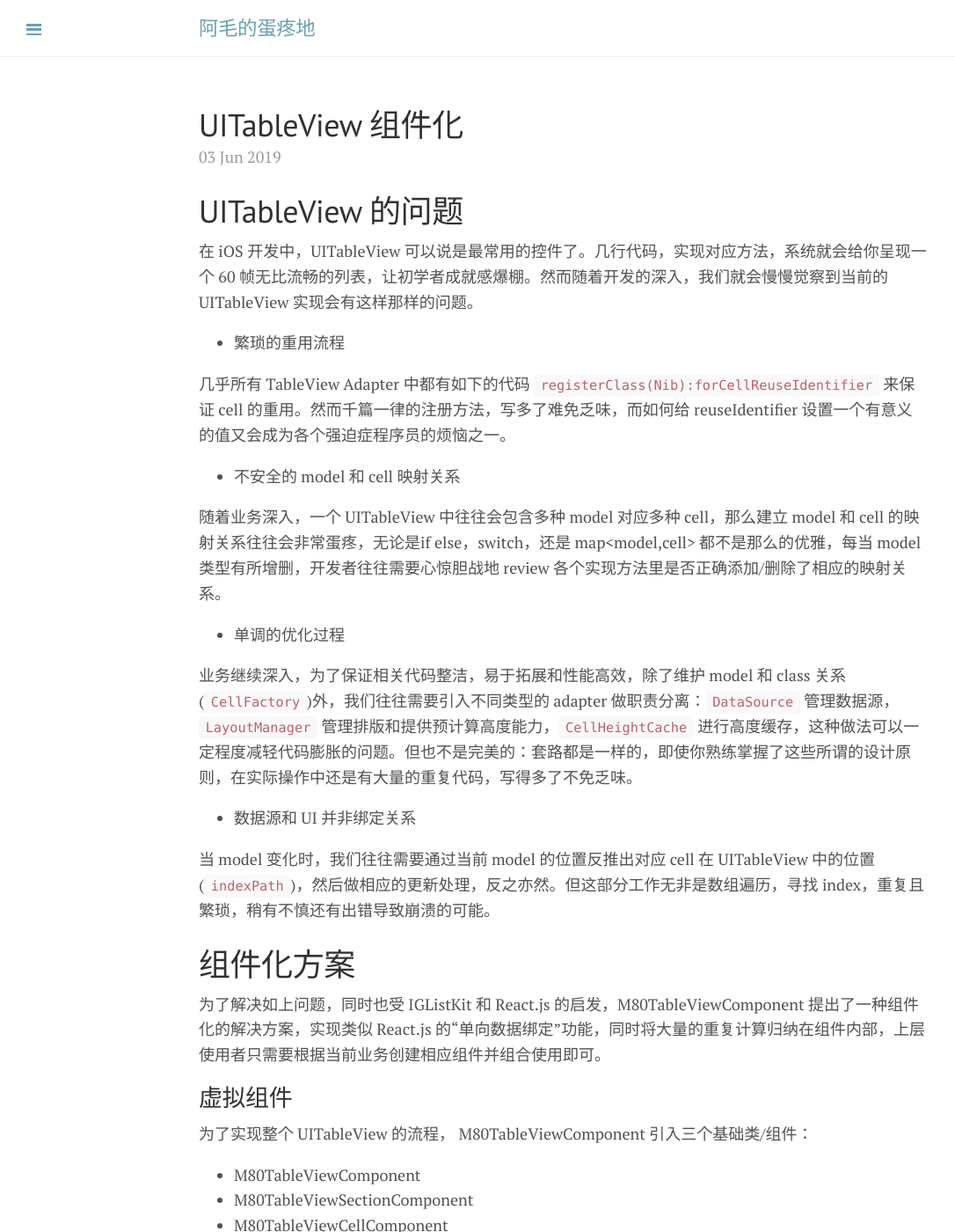
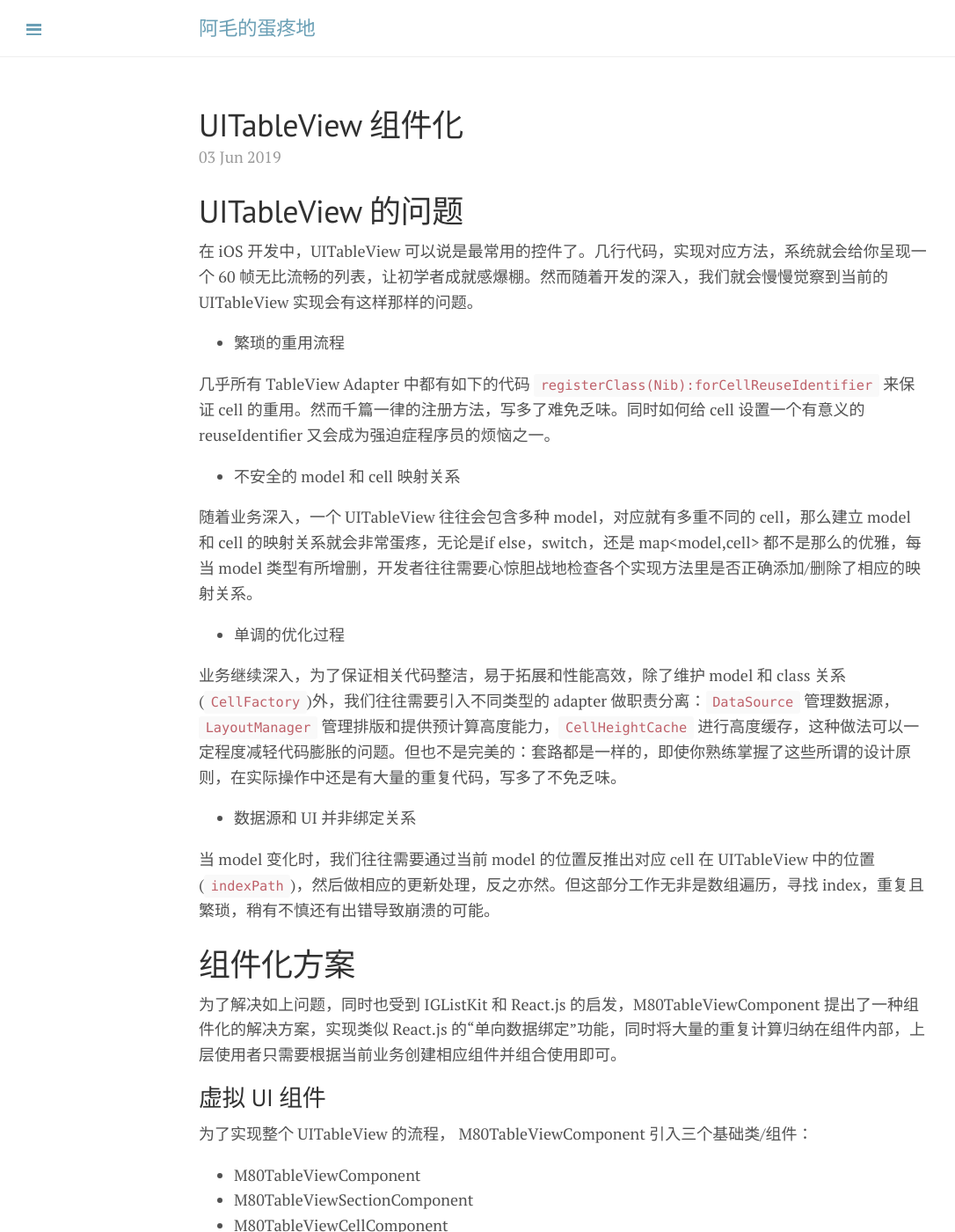
Before and after one commit to xiangwangfeng/xiangwangfeng.github.io, a Jekyll site: the page built from _posts/2019-06-03-UITableView 组件化.md, in a window 1280 px wide and 1400 px high. Shown: the whole window at 88% size, without its empty margins (0-1086 px from the left). Built offline with Jekyll 4.4.1, drawn with Linux system fonts in a browser that asks for light colours; some of the changed text lies outside the part shown.

Commit message:
Update 2019-06-03-UITableView 组件化.md

```diff
--- a/_posts/2019-06-03-UITableView 组件化.md
+++ b/_posts/2019-06-03-UITableView 组件化.md
@@ -9,15 +9,15 @@ title:  UITableView 组件化
 
 * 繁琐的重用流程
 
-几乎所有 TableView Adapter 中都有如下的代码 `registerClass(Nib):forCellReuseIdentifier` 来保证 cell 的重用。然而千篇一律的注册方法，写多了难免乏味，而如何给 reuseIdentifier 设置一个有意义的值又会成为各个强迫症程序员的烦恼之一。
+几乎所有 TableView Adapter 中都有如下的代码 `registerClass(Nib):forCellReuseIdentifier` 来保证 cell 的重用。然而千篇一律的注册方法，写多了难免乏味。同时如何给 cell 设置一个有意义的 reuseIdentifier 又会成为强迫症程序员的烦恼之一。
 
 * 不安全的 model 和 cell 映射关系
 
-随着业务深入，一个 UITableView 中往往会包含多种 model 对应多种 cell，那么建立 model 和 cell 的映射关系往往会非常蛋疼，无论是if else，switch，还是 map<model,cell> 都不是那么的优雅，每当 model 类型有所增删，开发者往往需要心惊胆战地 review 各个实现方法里是否正确添加/删除了相应的映射关系。
+随着业务深入，一个 UITableView 往往会包含多种 model，对应就有多重不同的 cell，那么建立 model 和 cell 的映射关系就会非常蛋疼，无论是if else，switch，还是 map<model,cell> 都不是那么的优雅，每当 model 类型有所增删，开发者往往需要心惊胆战地检查各个实现方法里是否正确添加/删除了相应的映射关系。
 
 * 单调的优化过程
 
-业务继续深入，为了保证相关代码整洁，易于拓展和性能高效，除了维护 model 和 class 关系(`CellFactory`)外，我们往往需要引入不同类型的 adapter 做职责分离：`DataSource` 管理数据源，`LayoutManager` 管理排版和提供预计算高度能力，`CellHeightCache` 进行高度缓存，这种做法可以一定程度减轻代码膨胀的问题。但也不是完美的：套路都是一样的，即使你熟练掌握了这些所谓的设计原则，在实际操作中还是有大量的重复代码，写得多了不免乏味。
+业务继续深入，为了保证相关代码整洁，易于拓展和性能高效，除了维护 model 和 class 关系(`CellFactory`)外，我们往往需要引入不同类型的 adapter 做职责分离：`DataSource` 管理数据源，`LayoutManager` 管理排版和提供预计算高度能力，`CellHeightCache` 进行高度缓存，这种做法可以一定程度减轻代码膨胀的问题。但也不是完美的：套路都是一样的，即使你熟练掌握了这些所谓的设计原则，在实际操作中还是有大量的重复代码，写多了不免乏味。
 
 
 * 数据源和 UI 并非绑定关系
@@ -26,9 +26,9 @@ title:  UITableView 组件化
 
 # 组件化方案
 
-为了解决如上问题，同时也受 IGListKit 和 React.js 的启发，M80TableViewComponent 提出了一种组件化的解决方案，实现类似 React.js 的“单向数据绑定”功能，同时将大量的重复计算归纳在组件内部，上层使用者只需要根据当前业务创建相应组件并组合使用即可。
+为了解决如上问题，同时也受到 IGListKit 和 React.js 的启发，M80TableViewComponent 提出了一种组件化的解决方案，实现类似 React.js 的“单向数据绑定”功能，同时将大量的重复计算归纳在组件内部，上层使用者只需要根据当前业务创建相应组件并组合使用即可。
 
-## 虚拟组件
+## 虚拟 UI 组件
 
 为了实现整个 UITableView 的流程， M80TableViewComponent 引入三个基础类/组件：
 
@@ -75,12 +75,7 @@ title:  UITableView 组件化
 
 ### 自动重用
 
-在使用 UITableView 时，为了保证较高效率，重用 cell 必不可少，一般有以下两个步骤
-
-* 在初始化时向 UITableView 中注册相应的重用 cell 对象/ nib 文件
-* 通过 dequeueReusableCellWithIdentifier 或其他方法获取可重用 cell 并进行设置
-
-作为有洁癖的开发，经常会头痛 reuseIdentifier 该如何取名，而一些粗心的开发则会忘记甚至写错 reuseIdentifier。在使用 M80TableViewComponent 时则没有这方面的问题：每种 component 在第一次被使用时都会根据其上下文自动绑定 reuseIdentifier 和 cellClass 的关系，无需人工干预。
+每一个 M80TableViewCellComponent 在第一次被使用时都会通过 ``在使用 M80TableViewComponent 时则没有这方面的问题：每种 component 在第一次被使用时都会根据其上下文自动绑定 reuseIdentifier 和 cellClass 的关系，无需人工干预。
 
 ### M80ListDiffable 协议
 
```
